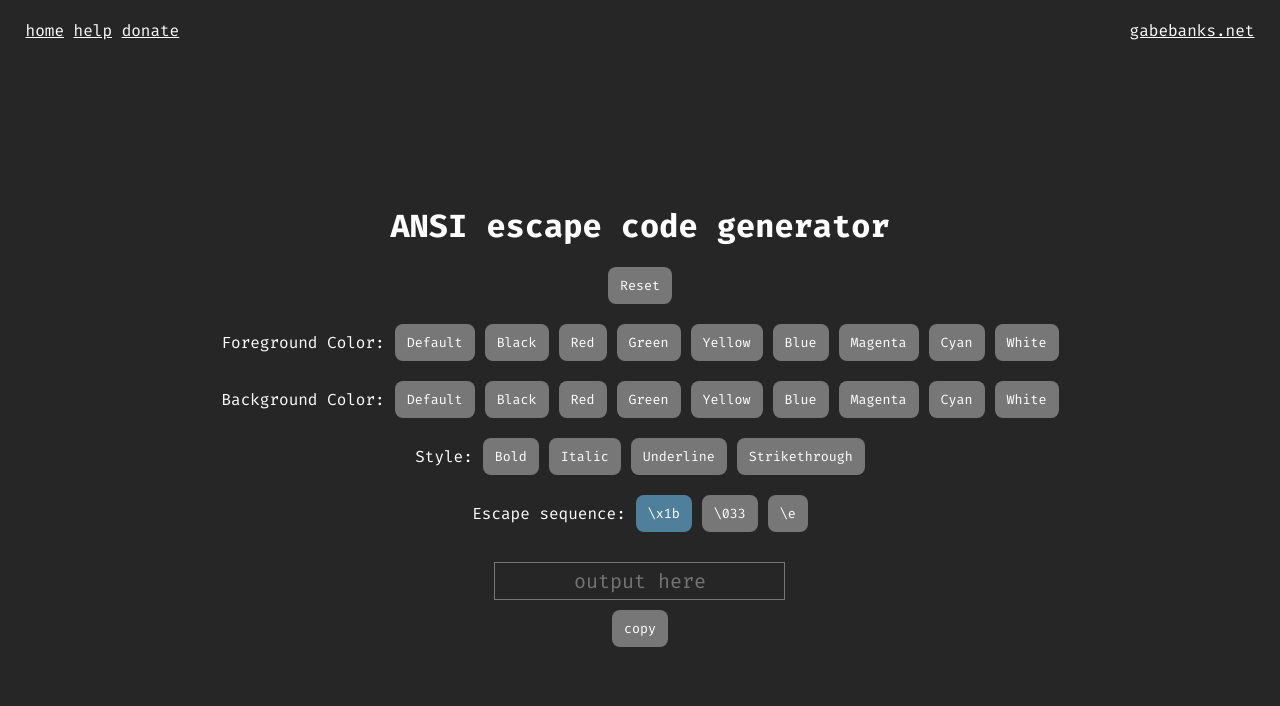
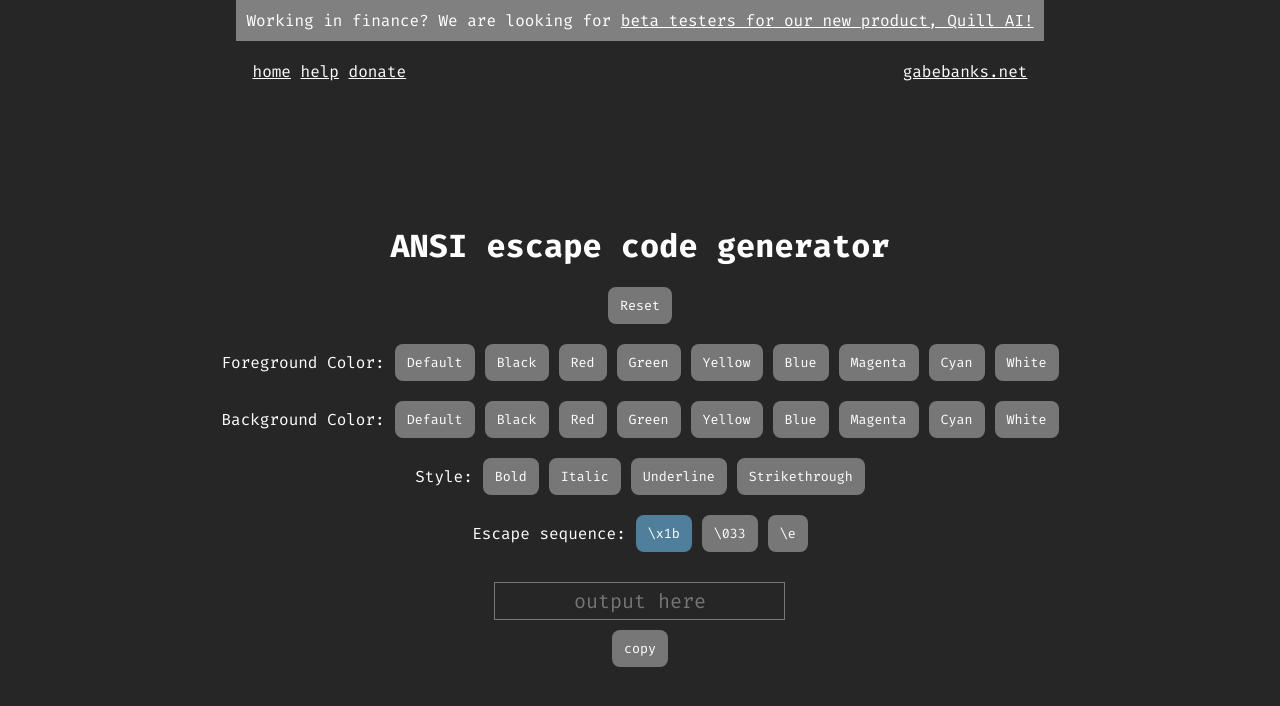
Before and after one commit to Gbox4/ansicodes, a plain HTML site: page index.html in a window 1280 px wide. Drawn offline with Linux system fonts and the light colour scheme.

Commit message:
add quill message

```diff
--- a/index.html
+++ b/index.html
@@ -19,6 +19,9 @@
     </script>
 </head>
 <body>
+    <div>
+        <p style="padding: 10px; background-color: grey; text-align: center;">Working in finance? We are looking for <a href="https://quillai.com">beta testers for our new product, Quill AI!</a></p>
+
         <div class="head">
             <div>
                 <a href="index.html">home</a>
@@ -26,6 +29,7 @@
                 <a target="_blank" rel="noopener noreferrer" href="https://gabebanks.net/donate.html">donate</a>
             </div>
             <a href="https://gabebanks.net">gabebanks.net</a>
+        </div>
     </div>
     <div class="main">
         <h1>ANSI escape code generator</h1>
```
Lines whose indentation alone changed are shown as unchanged.
